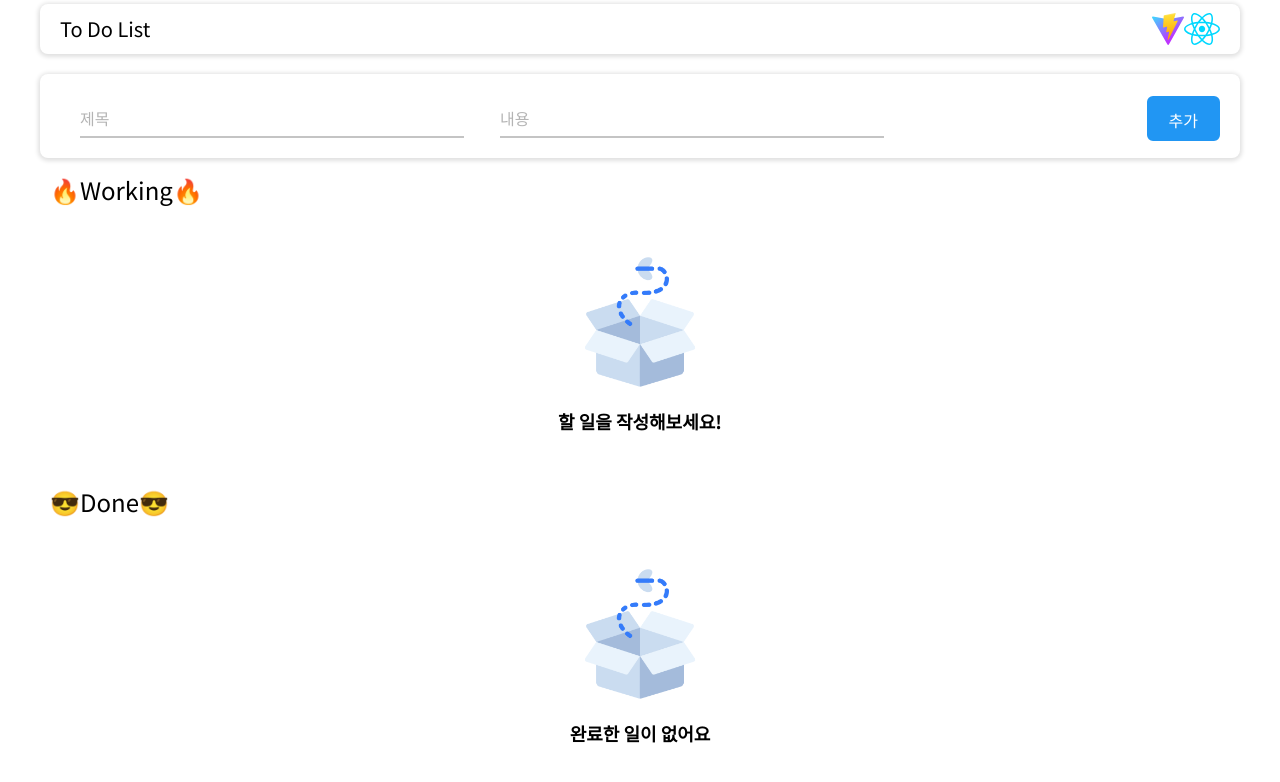
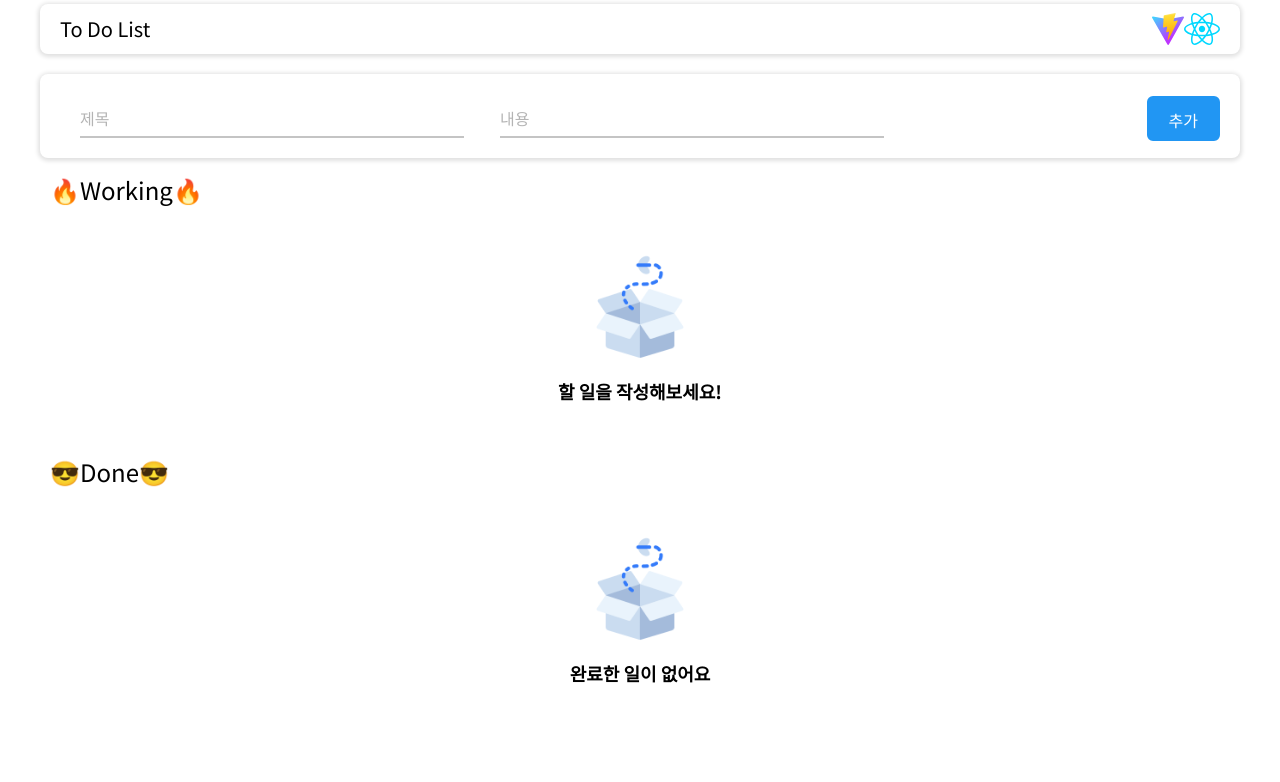
Before and after one commit to synuns/toDoList, a React (Vite) app: page / in a window 1280 px wide. Shown: the top 782 px of the page. Built offline with nearby package versions, Linux system fonts and the light colour scheme.

Commit message:
🩹Fix Empty component img height

```diff
--- a/src/components/Empty.jsx
+++ b/src/components/Empty.jsx
@@ -11,7 +11,7 @@ const StyledEmpty = styled.div`
   margin: 30px 0;
 
   img {
-    width: 140px;
+    width: 110px;
     margin: 20px 0;
   }
 
```
